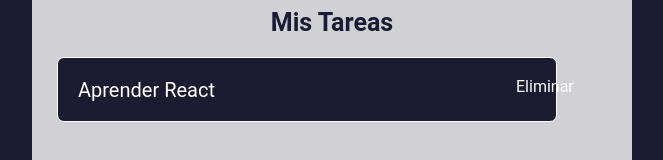
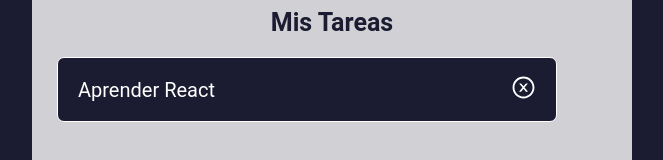
Before and after one commit to Jonatandb/proyectos-curso-react-freecodecamp-03-2022, a React (Create React App) app in the folder 04-tareas/: page / in a window 1280 px wide. Shown: the part 217-377 px from the top of the page, without its empty margins (308-971 px from the left). Built offline with nearby package versions, Linux system fonts and the light colour scheme.

Commit message:
react-icons package installed and used for "Delete text" icon

```diff
--- a/04-tareas/package.json
+++ b/04-tareas/package.json
@@ -8,6 +8,7 @@
     "@testing-library/user-event": "^13.5.0",
     "react": "^17.0.2",
     "react-dom": "^17.0.2",
+    "react-icons": "^4.3.1",
     "react-scripts": "5.0.0",
     "web-vitals": "^2.1.4"
   },
--- a/04-tareas/src/components/Tarea/Tarea.css
+++ b/04-tareas/src/components/Tarea/Tarea.css
@@ -27,4 +27,5 @@
 .tarea-icono {
   width: 25px;
   height: 25px;
+  margin: 5px;
 }
--- a/04-tareas/src/components/Tarea/Tarea.js
+++ b/04-tareas/src/components/Tarea/Tarea.js
@@ -1,10 +1,13 @@
 import './Tarea.css'
+import { AiOutlineCloseCircle } from 'react-icons/ai'
 
 const Tarea = ({ texto }) => {
   return (
     <div className='tarea-contenedor'>
       <div className='tarea-texto'>{texto}</div>
-      <div className='tarea-icono'>Eliminar</div>
+      <div className='tarea-contenedor-iconos'>
+        <AiOutlineCloseCircle className='tarea-icono' />
+      </div>
     </div>
   )
 }
```
Also changed, not shown: 1 other file (tests, documents, lock files or other folders).
